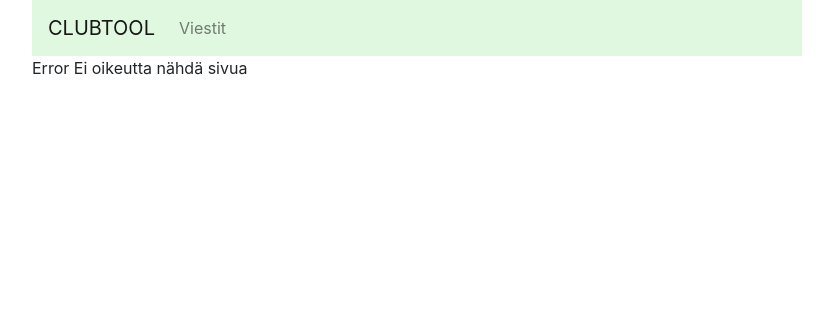
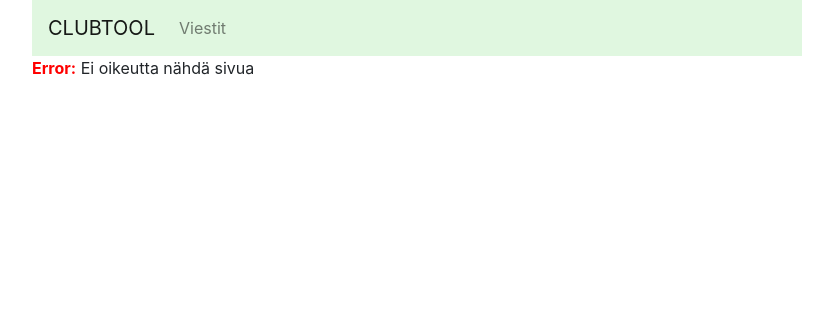
Before and after one commit to Kassudin/tsoha-clubtool, a Flask app: page /new_event in a window 1280 px wide. Shown: the top 316 px of the page, without its empty margins (223-1056 px from the left). Run offline with Flask 3, Linux system fonts and the light colour scheme; some libraries are stand-ins or nearby versions.

Commit message:
Improve error and message pages

```diff
--- a/static/style.css
+++ b/static/style.css
@@ -61,3 +61,12 @@ ul {
 .container {
     max-width: 800px;
 }
+
+.error {
+    color: red;
+    font-weight: bold;
+}
+
+.error-message {
+    color: inherit;
+}
--- a/templates/error.html
+++ b/templates/error.html
@@ -1,5 +1,8 @@
 {% extends "layout.html" %}
 {% block title %}Virheviesti{% endblock %}
 {% block content %}
-Error {{message}}
+<p>
+    <span class="error">Error:</span>
+    <span class="error-message">{{message}}</span>
+</p>
 {% endblock %}
```
Also changed, not shown: templates/messages.html (+4 -5 lines).
